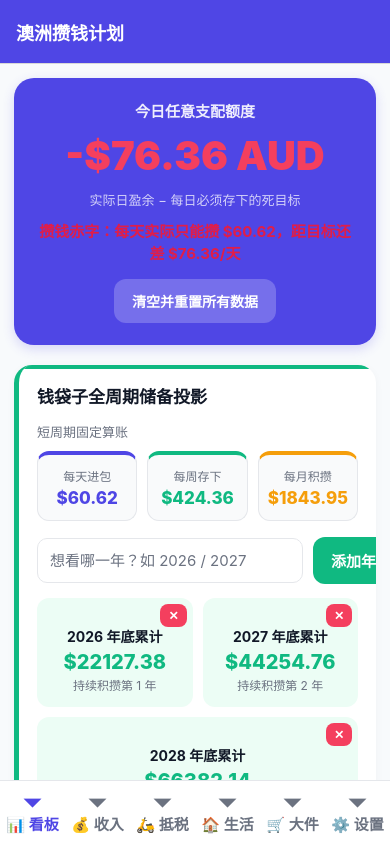
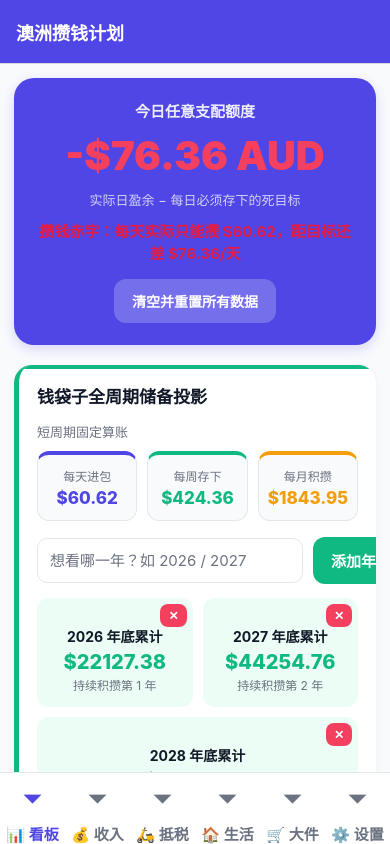
Before and after one commit to biflrost/WHV-Savings-Plan, a React Native app: screen / in a window 390 px wide. Built offline with nearby package versions, Linux system fonts and the light colour scheme.

Commit message:
修复底部导航栏按钮居中（tabBarItemStyle justifyContent center）

```diff
--- a/App.tsx
+++ b/App.tsx
@@ -24,14 +24,13 @@ export default function App() {
             tabBarActiveTintColor: colors.primary,
             tabBarInactiveTintColor: colors.sub,
             tabBarStyle: {
-              height: 64,
-              paddingTop: 10,
-              paddingBottom: 10,
+              height: 72,
               backgroundColor: colors.card,
               borderTopColor: colors.border,
               borderTopWidth: 1,
               elevation: 8,
             },
+            tabBarItemStyle: { justifyContent: 'center' },
             tabBarLabelStyle: { fontSize: 15, fontWeight: '700' },
           }}
         >
```
